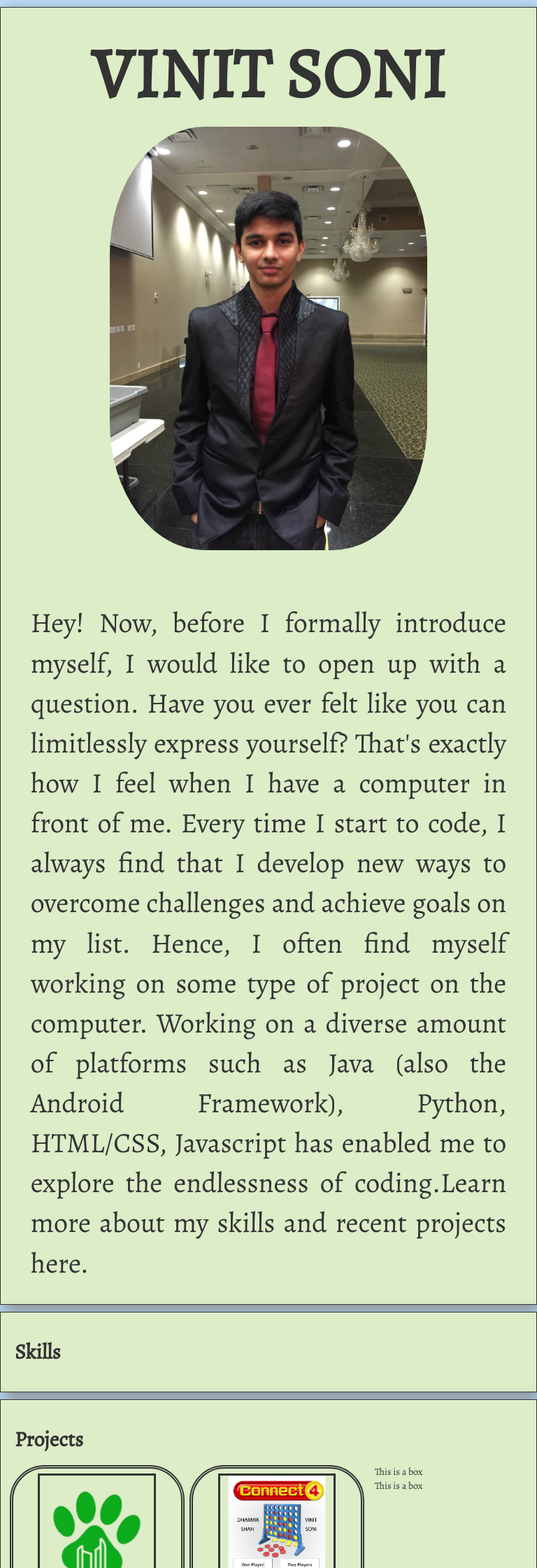
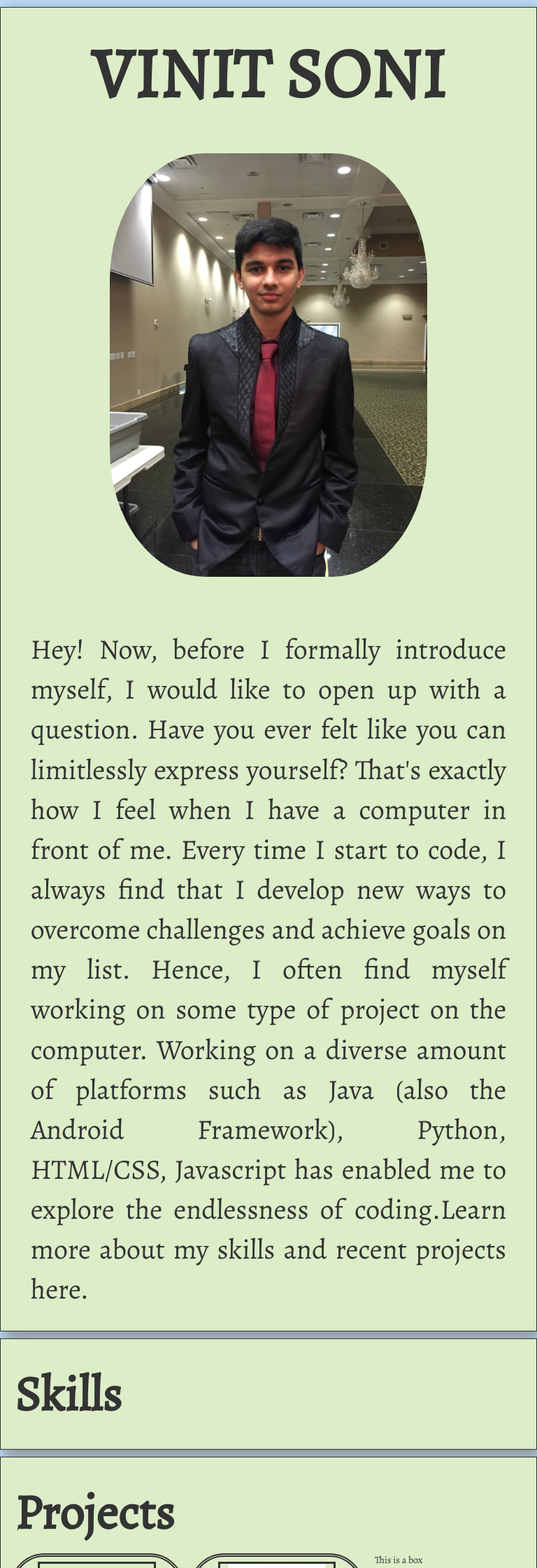
Before and after one commit to cybervinit/cybervinit.github.io, a Jekyll site: the page index.html, which Jekyll copies as it is, in a window 768 px wide. Shown: the top 2240 px of the page at 70% size. Built offline with Jekyll 4.4.1, drawn with Linux system fonts in a browser that asks for light colours.

Commit message:
Update Responsiveness

```diff
--- a/index.html
+++ b/index.html
@@ -103,6 +103,9 @@
             H1.boxTitle {
                 font-size: 100px;
             }
+            H2.boxTitle {
+                font-size: 70px;
+            }
             P.introParagraph {
                 margin-top: 10%;
                 padding-left: 5%;
@@ -111,6 +114,7 @@
             }
             .displayImgContainer {
                 padding: 0px;
+                margin-top: 5%;
                 margin-left: auto;
                 margin-right: auto;
                 height: auto;
```
